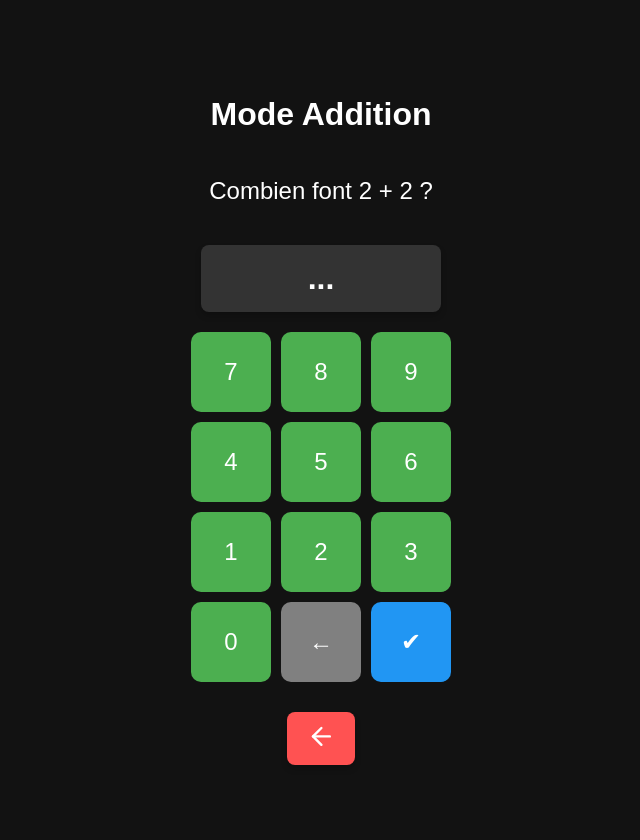
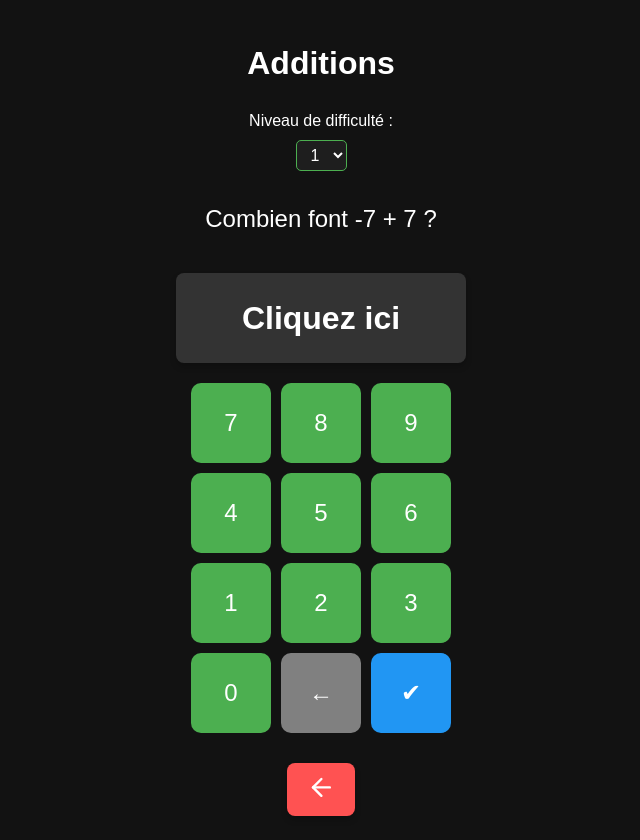
Before and after one commit to gugus7733/QuickMaths, a Next.js app: page /modes/addition in a window 1280 px wide. Shown: the whole page, without its empty margins (319-959 px from the left). Built offline with nearby package versions, Linux system fonts and the light colour scheme.

Commit message:
additions_improved

```diff
--- a/pages/modes/addition.js
+++ b/pages/modes/addition.js
@@ -1,16 +1,42 @@
 import React, { useState } from "react";
+import NumericPad from "../../components/NumericPad";
+import BackButton from "../../components/BackButton";
 import styles from "../../styles/Addition.module.css";
-import BackButton from "../../components/BackButton";
-import NumericPad from "../../components/NumericPad";
 
 export default function Addition() {
-  const [num1, setNum1] = useState(generateRandomNumber());
-  const [num2, setNum2] = useState(generateRandomNumber());
+  const [difficulty, setDifficulty] = useState(1); // Niveau de difficulté par défaut
+  const [num1, setNum1] = useState(generateRandomNumber(difficulty));
+  const [num2, setNum2] = useState(generateRandomNumber(difficulty));
+  const [operation, setOperation] = useState(generateRandomOperation()); // + ou -
   const [userAnswer, setUserAnswer] = useState("");
   const [message, setMessage] = useState("");
 
-  function generateRandomNumber() {
-    return Math.floor(Math.random() * 10) + 1;
+  function generateRandomNumber(difficultyLevel) {
+    const max = Math.pow(10, difficultyLevel) - 1; // Par exemple : 99 pour difficulté 2
+    const randomValue = Math.floor(Math.random() * (2 * max + 1)) - max; // Symétrie autour de 0
+    return randomValue;
+  }
+
+  function generateRandomOperation() {
+    return Math.random() < 0.5 ? "+" : "-";
+  }
+
+  function handleDifficultyChange(event) {
+    const newDifficulty = parseInt(event.target.value);
+    setDifficulty(newDifficulty);
+
+    // Régénère les nombres et l'opération
+    setNum1(generateRandomNumber(newDifficulty));
+    setNum2(generateRandomNumber(newDifficulty));
+    setOperation(generateRandomOperation());
+    setUserAnswer("");
+    setMessage("");
+  }
+
+  function toggleAnswerSign() {
+    setUserAnswer((prev) =>
+      prev.startsWith("-") ? prev.slice(1) : `-${prev}`
+    );
   }
 
   function handleInput(value) {
@@ -26,30 +52,75 @@ export default function Addition() {
   }
 
   function handleSubmit() {
-    const correctAnswer = num1 + num2;
+    const correctAnswer =
+      operation === "+"
+        ? num1 + num2
+        : num1 - num2;
+
     if (parseInt(userAnswer) === correctAnswer) {
       setMessage("Bonne réponse !");
     } else {
       setMessage(`Faux ! La bonne réponse était ${correctAnswer}.`);
     }
-    setNum1(generateRandomNumber());
-    setNum2(generateRandomNumber());
+
+    // Régénère une nouvelle question
+    setNum1(generateRandomNumber(difficulty));
+    setNum2(generateRandomNumber(difficulty));
+    setOperation(generateRandomOperation());
     setUserAnswer("");
+  }
+
+  // Formatage propre de la question
+  function formatQuestion() {
+    if (num2 < 0) {
+      // Ajuste l'opérateur et le deuxième nombre
+      return operation === "+"
+        ? `${num1} - ${Math.abs(num2)}`
+        : `${num1} + ${Math.abs(num2)}`;
+    }
+    // Aucun ajustement nécessaire si num2 est positif
+    return `${num1} ${operation} ${num2}`;
   }
 
   return (
     <div className={styles.container}>
-      <h1 className={styles.title}>Mode Addition</h1>
+      <h1 className={styles.title}>Additions</h1>
+
+      {/* Menu déroulant avec animation conditionnelle */}
+      <label
+        htmlFor="difficulty"
+        className={`${styles.label} ${difficulty >= 3 ? styles[`flame-${difficulty}`] : ""}`}
+      >
+        Niveau de difficulté :
+      </label>
+      <select
+        id="difficulty"
+        value={difficulty}
+        onChange={handleDifficultyChange}
+        className={styles.select}
+      >
+        {[1, 2, 3, 4, 5].map((level) => (
+          <option key={level} value={level}>
+            {level}
+          </option>
+        ))}
+      </select>
+
       <p className={styles.question}>
-        Combien font {num1} + {num2} ?
+        Combien font {formatQuestion()} ?
       </p>
-      <div className={styles.answer}>{userAnswer || "..."}</div>
+
+      <div className={styles.answer} onClick={toggleAnswerSign}>
+        {userAnswer || "Cliquez ici"}
+      </div>
+
       <NumericPad
         onInput={handleInput}
         onClear={handleClear}
         onSubmit={handleSubmit}
         onBackspace={handleBackspace}
       />
+
       {message && <p className={styles.message}>{message}</p>}
       <BackButton />
     </div>
--- a/styles/Addition.module.css
+++ b/styles/Addition.module.css
@@ -63,8 +63,82 @@
     background-color: #333333;
     padding: 15px 20px;
     border-radius: 8px;
-    margin: 20px 0;
     text-align: center;
-    width: 200px;
+    margin: 20px auto; /* Centré horizontalement */
+    display: flex;
+    justify-content: center;
+    align-items: center;
+    width: 250px;
+    height: 60px;
+    cursor: pointer; /* Indique qu’il est cliquable */
     box-shadow: 0 4px 6px rgba(0, 0, 0, 0.2);
+    transition: background-color 0.3s ease;
   }
+
+  .answer:hover {
+    background-color: #444444; /* Fond légèrement plus clair au survol */
+  }
+
+  .label {
+    margin-top: 10px;
+    font-size: 1rem;
+    color: #ffffff;
+    transition: all 0.3s ease;
+  }
+
+  .select {
+    margin: 10px 0;
+    padding: 5px 10px;
+    font-size: 1rem;
+    border: 1px solid #4caf50;
+    border-radius: 5px;
+    background-color: #1e1e1e;
+    color: #ffffff;
+  }
+
+  /* Animations progressives */
+  .flame-3 {
+    position: relative;
+    color: #ff9800;
+    animation: flame-3 1.5s infinite;
+  }
+
+  .flame-4 {
+    position: relative;
+    color: #ff5722;
+    animation: flame-4 1.2s infinite;
+  }
+
+  .flame-5 {
+    position: relative;
+    color: #ff1744;
+    animation: flame-5 1s infinite;
+  }
+
+  /* Keyframes pour les différents niveaux */
+  @keyframes flame-3 {
+    0%, 100% {
+      text-shadow: 0 0 5px #ff9800, 0 0 10px #ffb74d, 0 0 15px #ff9800;
+    }
+    50% {
+      text-shadow: 0 0 10px #ff9800, 0 0 20px #ffb74d, 0 0 25px #ff9800;
+    }
+  }
+
+  @keyframes flame-4 {
+    0%, 100% {
+      text-shadow: 0 0 10px #ff5722, 0 0 20px #ff8a65, 0 0 30px #ff5722;
+    }
+    50% {
+      text-shadow: 0 0 20px #ff5722, 0 0 30px #ff8a65, 0 0 40px #ff5722;
+    }
+  }
+
+  @keyframes flame-5 {
+    0%, 100% {
+      text-shadow: 0 0 15px #ff1744, 0 0 30px #ff5252, 0 0 45px #ff1744;
+    }
+    50% {
+      text-shadow: 0 0 30px #ff1744, 0 0 50px #ff5252, 0 0 60px #ff1744;
+    }
+  }
--- a/styles/Multiplication.module.css
+++ b/styles/Multiplication.module.css
@@ -1,12 +1,16 @@
 .container {
     display: flex;
-    flex-direction: column; /* Arrange les éléments en colonne */
-    justify-content: center; /* Centrage vertical */
-    align-items: center; /* Centrage horizontal */
-    height: 100vh; /* Pleine hauteur */
-    background-color: #121212; /* Thème sombre */
+    flex-direction: column;
+    justify-content: center;
+    align-items: center;
+    height: 100vh;
+    background-color: #121212;
     color: #ffffff;
     padding: 20px;
+  }
+
+  .menu {
+    text-align: center;
   }
 
   .title {
@@ -16,38 +20,28 @@
 
   .button {
     background-color: #4caf50;
-    color: #fff;
+    color: #ffffff;
     border: none;
-    padding: 10px 20px;
+    padding: 15px 30px;
     margin: 10px;
-    border-radius: 5px;
+    border-radius: 8px;
+    font-size: 1rem;
     cursor: pointer;
-    transition: background-color 0.3s;
+    transition: background-color 0.3s ease, transform 0.2s ease;
   }
 
   .button:hover {
     background-color: #45a049;
+    transform: scale(1.05);
   }
 
-  .backButton {
-    background-color: #ff5252;
-    color: #fff;
-    border: none;
-    padding: 10px 15px;
-    border-radius: 5px;
-    margin-bottom: 20px;
-    cursor: pointer;
-    transition: background-color 0.3s;
-  }
-
-  .backButton:hover {
-    background-color: #ff7b7b;
+  .allTables {
+    text-align: center;
   }
 
   .tablesContainer {
-    display: flex;
-    flex-wrap: wrap;
-    justify-content: center;
+    display: grid;
+    grid-template-columns: repeat(auto-fill, minmax(200px, 1fr));
     gap: 20px;
   }
 
@@ -55,7 +49,6 @@
     background-color: #1e1e1e;
     padding: 10px;
     border-radius: 5px;
-    width: 150px;
   }
 
   .tableTitle {
@@ -68,33 +61,29 @@
   }
 
   .training {
-    margin-top: 20px;
+    display: flex;
+    flex-direction: column;
+    align-items: center; /* Centre horizontalement */
+    justify-content: center; /* Centre verticalement */
+    text-align: center;
   }
 
-  .select {
-    margin: 10px;
-    padding: 5px;
-    font-size: 1rem;
-    border-radius: 5px;
+  .question {
+    font-size: 1.5rem;
+    margin-bottom: 20px;
   }
 
-  .form {
-    margin-top: 20px;
-    display: flex;
-    flex-direction: column;
-    align-items: center;
-    gap: 10px;
-  }
-
-  .input {
-    padding: 10px;
-    font-size: 1rem;
-    width: 150px;
+  .answer {
+    font-size: 2rem;
+    font-weight: bold;
+    color: #ffffff;
+    background-color: #333333;
+    padding: 15px 20px;
+    border-radius: 8px;
+    margin: 20px 0;
     text-align: center;
-    border: 1px solid #4caf50;
-    border-radius: 5px;
-    background-color: #1e1e1e;
-    color: #ffffff;
+    width: 200px;
+    box-shadow: 0 4px 6px rgba(0, 0, 0, 0.2);
   }
 
   .message {
--- a/styles/RandomMultiplication.module.css
+++ b/styles/RandomMultiplication.module.css
@@ -58,3 +58,16 @@
     font-size: 1.2rem;
     color: #4caf50;
   }
+
+  .answer {
+    font-size: 2rem;
+    font-weight: bold;
+    color: #ffffff;
+    background-color: #333333;
+    padding: 15px 20px;
+    border-radius: 8px;
+    margin: 20px 0;
+    text-align: center;
+    width: 200px;
+    box-shadow: 0 4px 6px rgba(0, 0, 0, 0.2);
+  }
```
Also changed, not shown: pages/modes/multiplication.js (+57 -58 lines), pages/modes/randomMultiplication.js (+21 -14 lines).
